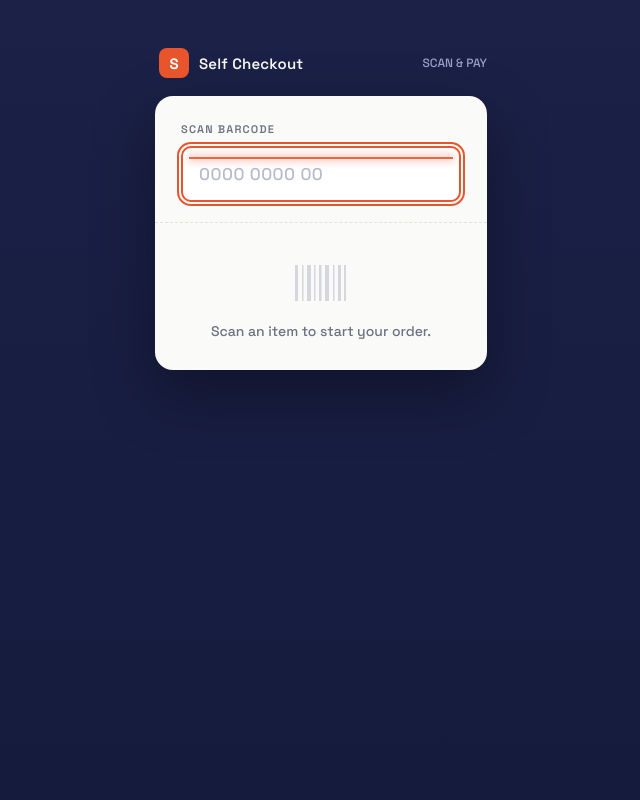
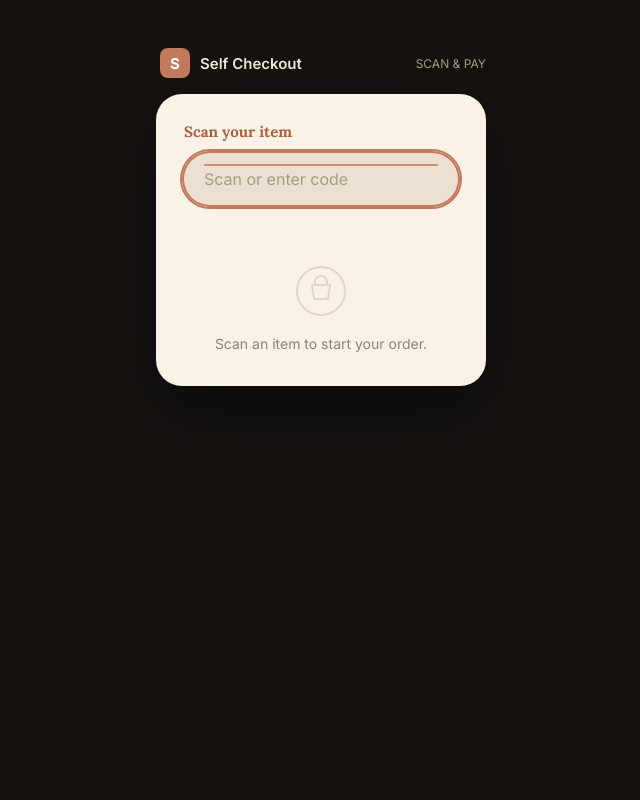
Before and after one commit to vinoth0430/self-checkout, a Django app: page / in a window 1280 px wide. Shown: the whole page, without its empty margins (319-959 px from the left). Run offline with Django 5.2, Linux system fonts and the light colour scheme; data that the repository does not hold is empty; some libraries are stand-ins or nearby versions.

Commit message:
UI update

```diff
--- a/billing/templates/billing/react_app.html
+++ b/billing/templates/billing/react_app.html
@@ -2,220 +2,181 @@
 <html>
 <head>
 <meta charset="UTF-8">
-<meta name="viewport" content="width=device-width, initial-scale=1.0">
+<meta name="viewport" content="width=device-width, initial-scale=1.0, viewport-fit=cover">
 <title>Self Checkout</title>
 <link rel="preconnect" href="https://fonts.googleapis.com">
-<link href="https://fonts.googleapis.com/css2?family=Space+Grotesk:wght@500;600;700&family=JetBrains+Mono:wght@400;500;600&display=swap" rel="stylesheet">
+<link href="https://fonts.googleapis.com/css2?family=Lora:wght@600;700&family=Inter:wght@400;500;600;700&display=swap" rel="stylesheet">
 <script src="https://unpkg.com/react@18/umd/react.production.min.js" crossorigin></script>
 <script src="https://unpkg.com/react-dom@18/umd/react-dom.production.min.js" crossorigin></script>
 <script src="https://unpkg.com/@babel/standalone/babel.min.js"></script>
 <script src="https://checkout.razorpay.com/v1/checkout.js"></script>
 <style>
   :root {
-    --ink: #151B3D;
-    --chili: #E8552C;
-    --paper: #FAFAF8;
-    --slate: #6B7280;
-    --mint: #2A9D8F;
-    --line: #E4E1D8;
+    --ink: #2B2118;
+    --rust: #C17A5D;
+    --rust-dark: #A9613F;
+    --cream: #FAF2E7;
+    --tan: #EDE0D0;
+    --taupe: #8B8378;
+    --line: #E6D9C7;
+    --mint: #4E8577;
   }
-  * { box-sizing: border-box; margin: 0; padding: 0; }
+  * { box-sizing: border-box; margin: 0; padding: 0; -webkit-tap-highlight-color: transparent; }
   @media (prefers-reduced-motion: reduce) {
     *, *::before, *::after { animation-duration: 0.001ms !important; transition-duration: 0.001ms !important; }
   }
+  html, body { overflow-x: hidden; }
   body {
-    font-family: 'Space Grotesk', sans-serif;
-    background: linear-gradient(180deg, #1B2147 0%, #151B3D 100%);
+    font-family: 'Inter', sans-serif;
+    background: #151210;
     color: var(--ink);
     min-height: 100vh;
     display: flex;
     justify-content: center;
     align-items: flex-start;
-    padding: 48px 20px;
+    padding: 48px 20px calc(20px + env(safe-area-inset-bottom));
   }
-  .kiosk {
-    width: 100%;
-    max-width: 460px;
+  .kiosk { width: 100%; max-width: 460px; }
+
+  .brand { display: flex; align-items: center; gap: 10px; color: #EFE6D8; margin-bottom: 16px; padding-left: 4px; }
+  .brand .mark {
+    width: 30px; height: 30px; background: var(--rust); border-radius: 8px;
+    display: flex; align-items: center; justify-content: center; font-weight: 700; font-size: 15px; color: #fff;
   }
-  .brand {
-    display: flex;
-    align-items: center;
-    gap: 10px;
-    color: #F5F4EF;
-    margin-bottom: 18px;
-    padding-left: 4px;
-  }
-  .brand .mark {
-    width: 30px; height: 30px;
-    background: var(--chili);
-    border-radius: 8px;
-    display: flex; align-items: center; justify-content: center;
-    font-weight: 700; font-size: 15px; color: #fff;
-  }
-  .brand .name { font-weight: 600; font-size: 15px; letter-spacing: 0.2px; }
-  .brand .tag { font-size: 12px; color: #9BA1C4; margin-left: auto; }
+  .brand .name { font-weight: 600; font-size: 15px; }
+  .brand .tag { font-size: 12px; color: #A79A85; margin-left: auto; }
 
   .card {
-    background: var(--paper);
-    border-radius: 18px;
-    box-shadow: 0 24px 60px rgba(0,0,0,0.35);
-    overflow: hidden;
+    background: var(--cream); border-radius: 26px; overflow: hidden;
+    box-shadow: 0 24px 60px rgba(0,0,0,0.4);
+    animation: cardIn 0.35s cubic-bezier(0.16, 1, 0.3, 1);
   }
+  @keyframes cardIn { from { opacity: 0; transform: translateY(10px) scale(0.99); } to { opacity: 1; transform: none; } }
 
-  /* --- Scan zone --- */
-  .scan-zone {
-    padding: 26px 26px 20px;
-    border-bottom: 1px dashed var(--line);
-  }
+  .scan-zone { padding: 28px 28px 16px; }
   .scan-label {
-    font-size: 11px; font-weight: 600; letter-spacing: 1.2px;
-    text-transform: uppercase; color: var(--slate); margin-bottom: 10px;
+    font-family: 'Lora', serif; font-weight: 700; font-size: 15px; color: var(--rust-dark);
+    margin-bottom: 12px;
   }
   .scan-input-wrap { position: relative; }
   .scan-input-wrap input {
-    width: 100%;
-    font-family: 'JetBrains Mono', monospace;
-    font-size: 17px;
-    padding: 15px 16px;
-    border: 2px solid var(--ink);
-    border-radius: 10px;
-    outline: none;
-    background: #fff;
-    color: var(--ink);
-    letter-spacing: 0.5px;
+    width: 100%; font-family: 'Inter', sans-serif; font-size: 16px;
+    padding: 16px 20px; border: none; border-radius: 999px;
+    outline: none; background: var(--tan); color: var(--ink);
   }
-  .scan-input-wrap input::placeholder { color: #B7BAC9; font-family: 'Space Grotesk', sans-serif; }
-  .scan-input-wrap input:focus { border-color: var(--chili); }
+  .scan-input-wrap input::placeholder { color: #A79A85; }
+  .scan-input-wrap input:focus { box-shadow: 0 0 0 2px var(--rust); }
   .scan-line {
-    position: absolute; left: 8px; right: 8px; top: 0;
-    height: 2px; background: var(--chili);
-    opacity: 0; pointer-events: none;
-    box-shadow: 0 0 8px 1px rgba(232,85,44,0.6);
+    position: absolute; left: 20px; right: 20px; top: 4px; height: 2px; background: var(--rust);
+    opacity: 0; pointer-events: none; border-radius: 2px;
   }
-  .scan-input-wrap input:focus ~ .scan-line {
-    animation: sweep 1.6s ease-in-out infinite;
-  }
+  .scan-input-wrap input:focus ~ .scan-line { animation: sweep 1.6s ease-in-out infinite; }
   @keyframes sweep {
-    0% { top: 6px; opacity: 0.9; }
-    50% { top: calc(100% - 8px); opacity: 0.9; }
-    51% { opacity: 0; }
-    100% { top: 6px; opacity: 0; }
+    0% { top: 6px; opacity: 0.8; } 50% { top: calc(100% - 8px); opacity: 0.8; }
+    51% { opacity: 0; } 100% { top: 6px; opacity: 0; }
   }
 
-  /* --- Receipt --- */
-  .receipt { padding: 22px 26px 10px; }
-  .receipt-title {
-    font-size: 12px; font-weight: 600; letter-spacing: 1.2px;
-    text-transform: uppercase; color: var(--slate); margin-bottom: 14px;
-  }
+  .receipt { padding: 10px 28px 4px; max-height: 42vh; overflow-y: auto; }
   .item-row {
-    display: grid;
-    grid-template-columns: 1fr auto auto;
-    gap: 4px 10px;
-    align-items: baseline;
-    padding: 9px 0;
-    border-bottom: 1px dashed var(--line);
-    font-family: 'JetBrains Mono', monospace;
-    font-size: 13.5px;
+    display: flex; align-items: center; gap: 14px;
+    padding: 12px 0; border-bottom: 1px solid var(--line);
     animation: land 0.35s ease;
   }
   @keyframes land { from { opacity: 0; transform: translateY(6px); } to { opacity: 1; transform: none; } }
-  .item-row .item-name { color: var(--ink); font-weight: 500; grid-column: 1 / 2; }
-  .item-row .item-qty { color: var(--slate); font-size: 12px; grid-column: 1 / 2; margin-top: 2px; }
-  .item-row .item-total { color: var(--ink); font-weight: 600; text-align: right; }
-  .item-row .item-remove {
-    grid-row: 1 / 3;
-    background: none; border: none; width: auto; margin: 0; padding: 0 0 0 6px;
-    color: #C8CAD6; font-size: 16px; cursor: pointer; line-height: 1;
+  .item-icon {
+    width: 42px; height: 42px; border-radius: 12px; flex-shrink: 0;
+    display: flex; align-items: center; justify-content: center; font-size: 20px;
+    background: var(--tan);
   }
-  .item-row .item-remove:hover { color: var(--chili); }
+  .item-info { flex: 1; min-width: 0; }
+  .item-name { font-family: 'Lora', serif; font-weight: 700; font-size: 15px; color: var(--ink); }
+  .item-meta { font-size: 12.5px; color: var(--taupe); margin-top: 2px; }
+  .item-price { font-weight: 700; font-size: 15px; color: var(--ink); white-space: nowrap; }
+  .item-btns { display: flex; gap: 6px; margin-left: 6px; }
+  .icon-btn {
+    width: 34px; height: 34px; border-radius: 10px; border: none; cursor: pointer;
+    display: flex; align-items: center; justify-content: center; font-size: 16px;
+    margin: 0; padding: 0; transition: transform 0.08s ease;
+  }
+  .icon-btn:active { transform: scale(0.92); }
+  .btn-minus { background: var(--tan); color: var(--ink); }
+  .btn-remove { background: #F7DAD3; color: #C0392B; }
 
-  .empty-state {
-    text-align: center;
-    padding: 40px 20px 30px;
-    color: var(--slate);
-  }
-  .empty-state svg { margin-bottom: 14px; opacity: 0.55; }
+  .empty-state { text-align: center; padding: 44px 24px 34px; color: var(--taupe); }
+  .empty-state svg { margin-bottom: 14px; opacity: 0.5; }
   .empty-state p { font-size: 14px; }
 
   .error-msg {
-    background: #FDECE7; color: var(--chili);
-    border: 1px solid #F6C7B7;
-    padding: 11px 14px; border-radius: 8px;
-    margin: 0 26px 12px; font-size: 13px; font-weight: 500;
+    background: #F7DAD3; color: #A9382A; padding: 12px 16px; border-radius: 12px;
+    margin: 0 28px 12px; font-size: 13px; font-weight: 500; animation: shake 0.4s ease;
   }
+  @keyframes shake { 20%, 60% { transform: translateX(-4px); } 40%, 80% { transform: translateX(4px); } }
 
-  /* --- Totals / receipt tail --- */
-  .totals { padding: 14px 26px 0; }
-  .totals-row {
-    display: flex; justify-content: space-between;
-    font-family: 'JetBrains Mono', monospace;
-    font-size: 13px; color: var(--slate);
-    padding: 3px 0;
+  .totals { padding: 16px 28px 0; }
+  .totals-row { display: flex; justify-content: space-between; font-size: 13.5px; color: var(--taupe); padding: 4px 0; }
+  .grand-row {
+    display: flex; justify-content: space-between; align-items: baseline;
+    padding: 16px 0 22px; margin-top: 8px; border-top: 1px solid var(--line);
   }
-  .grand-row {
-    display: flex; justify-content: space-between;
-    align-items: baseline;
-    padding: 14px 0 20px;
-    margin-top: 8px;
-    border-top: 2px solid var(--ink);
-    font-size: 22px; font-weight: 700; color: var(--ink);
+  .grand-row .label { font-family: 'Lora', serif; font-weight: 700; font-size: 22px; color: var(--ink); }
+  .grand-row .amt { font-family: 'Lora', serif; font-weight: 700; font-size: 26px; color: var(--ink); }
+
+  .actions { padding: 0 28px 28px; }
+  input[type="email"] {
+    width: 100%; font-family: 'Inter', sans-serif; font-size: 16px; padding: 14px 18px;
+    border: 1px solid var(--line); border-radius: 999px; outline: none; margin-bottom: 12px;
+    color: var(--ink); background: #fff;
   }
-  .grand-row .amt { font-family: 'JetBrains Mono', monospace; }
+  input[type="email"]:focus { box-shadow: 0 0 0 2px var(--rust); }
+  button.wide {
+    width: 100%; padding: 17px; font-family: 'Inter', sans-serif; font-size: 16px; font-weight: 700;
+    border: none; border-radius: 999px; cursor: pointer; margin-top: 10px;
+    transition: transform 0.08s ease, opacity 0.15s ease; min-height: 52px;
+  }
+  button.wide:active { transform: scale(0.98); }
+  button.wide:disabled { opacity: 0.6; cursor: not-allowed; }
+  .btn-pay { background: var(--rust); color: #fff; box-shadow: 0 8px 20px rgba(193,122,93,0.35); }
+  .btn-pay:hover:not(:disabled) { background: var(--rust-dark); }
+  .btn-ghost { background: transparent; color: var(--taupe); border: 1px solid var(--line); }
+  .btn-ghost:hover { border-color: var(--taupe); color: var(--ink); }
 
-  /* --- Action zone --- */
-  .actions { padding: 0 26px 26px; }
-  input[type="email"] {
-    width: 100%; font-family: 'Space Grotesk', sans-serif;
-    font-size: 14px; padding: 12px 14px;
-    border: 1.5px solid var(--line); border-radius: 9px;
-    outline: none; margin-bottom: 10px; color: var(--ink);
+  .success-wrap { padding: 38px 28px 12px; text-align: center; }
+  .success-mark {
+    width: 54px; height: 54px; border-radius: 50%; background: var(--mint); color: #fff;
+    display: flex; align-items: center; justify-content: center; font-size: 26px; margin: 0 auto 16px;
+    animation: pop 0.4s cubic-bezier(0.34, 1.56, 0.64, 1);
   }
-  input[type="email"]:focus { border-color: var(--ink); }
-  button {
-    width: 100%; padding: 15px; font-family: 'Space Grotesk', sans-serif;
-    font-size: 15px; font-weight: 600;
-    border: none; border-radius: 10px; cursor: pointer;
-    margin-top: 10px; transition: transform 0.08s ease, opacity 0.15s ease;
-  }
-  button:active { transform: scale(0.98); }
-  button:disabled { opacity: 0.6; cursor: not-allowed; }
-  .btn-pay { background: var(--chili); color: #fff; }
-  .btn-pay:hover:not(:disabled) { opacity: 0.92; }
-  .btn-ghost { background: transparent; color: var(--slate); border: 1.5px solid var(--line); }
-  .btn-ghost:hover { border-color: var(--slate); color: var(--ink); }
-
-  /* --- Success / torn receipt --- */
-  .success-wrap { padding: 34px 26px 10px; text-align: center; }
-  .success-mark {
-    width: 52px; height: 52px; border-radius: 50%;
-    background: var(--mint); color: #fff;
-    display: flex; align-items: center; justify-content: center;
-    font-size: 26px; margin: 0 auto 14px;
-  }
-  .success-wrap h1 { font-size: 20px; margin-bottom: 4px; }
-  .success-wrap .txn-id { font-family: 'JetBrains Mono', monospace; font-size: 12px; color: var(--slate); }
+  @keyframes pop { from { transform: scale(0); } to { transform: scale(1); } }
+  .success-wrap h1 { font-family: 'Lora', serif; font-size: 22px; margin-bottom: 6px; color: var(--ink); }
+  .success-wrap .txn-id { font-size: 12.5px; color: var(--taupe); }
   .tear {
     height: 14px;
-    background:
-      linear-gradient(-45deg, transparent 8px, var(--paper) 0) 0 0,
-      linear-gradient(45deg, transparent 8px, #1B2147 0) 0 0;
-    background-size: 16px 16px; background-repeat: repeat-x;
-    margin-top: 10px;
+    background: linear-gradient(-45deg, transparent 8px, var(--cream) 0) 0 0, linear-gradient(45deg, transparent 8px, #151210 0) 0 0;
+    background-size: 16px 16px; background-repeat: repeat-x; margin-top: 12px;
   }
-  .email-note {
-    font-size: 12.5px; color: var(--mint); font-weight: 500;
-    padding-top: 10px;
-  }
+  .email-note { font-size: 13px; color: var(--mint); font-weight: 600; padding-top: 4px; }
 
   .loading-dot {
     display: inline-block; width: 6px; height: 6px; border-radius: 50%;
-    background: currentColor; margin-right: 5px;
-    animation: pulse 1s ease-in-out infinite;
+    background: currentColor; margin-right: 5px; animation: pulse 1s ease-in-out infinite;
   }
   @keyframes pulse { 0%, 100% { opacity: 0.3; } 50% { opacity: 1; } }
 
-  button:focus-visible, input:focus-visible { outline: 2px solid var(--chili); outline-offset: 2px; }
+  .view-enter { animation: viewIn 0.28s ease; }
+  @keyframes viewIn { from { opacity: 0; transform: translateX(8px); } to { opacity: 1; transform: none; } }
+
+  button:focus-visible, input:focus-visible { outline: 2px solid var(--rust); outline-offset: 2px; }
+
+  @media (max-width: 480px) {
+    body { padding: 20px 12px calc(12px + env(safe-area-inset-bottom)); align-items: flex-start; }
+    .kiosk { max-width: 100%; }
+    .receipt { max-height: 38vh; }
+    .actions.sticky-mobile {
+      position: sticky; bottom: 0; background: var(--cream);
+      margin: 0 -28px; padding: 16px 28px calc(16px + env(safe-area-inset-bottom));
+      box-shadow: 0 -8px 16px rgba(0,0,0,0.06);
+    }
+  }
 </style>
 </head>
 <body>
@@ -230,19 +191,35 @@ async function api(url, options = {}) {
   return res.json();
 }
 
+const ICONS = [
+  { match: ['milk', 'dairy'], icon: '🥛' },
+  { match: ['biscuit', 'cookie'], icon: '🍪' },
+  { match: ['bread'], icon: '🍞' },
+  { match: ['egg'], icon: '🥚' },
+  { match: ['rice'], icon: '🍚' },
+  { match: ['oil'], icon: '🛢️' },
+  { match: ['tea', 'chai'], icon: '🍵' },
+  { match: ['coffee'], icon: '☕' },
+  { match: ['soap', 'wash'], icon: '🧼' },
+  { match: ['chocolate', 'choco'], icon: '🍫' },
+  { match: ['water'], icon: '💧' },
+  { match: ['fruit', 'apple', 'banana'], icon: '🍎' },
+  { match: ['vegetable', 'veg'], icon: '🥦' },
+  { match: ['snack', 'chips'], icon: '🍿' },
+];
+function iconFor(name) {
+  const n = name.toLowerCase();
+  for (const entry of ICONS) if (entry.match.some(m => n.includes(m))) return entry.icon;
+  return '🛒';
+}
+
 function EmptyState() {
   return (
     <div className="empty-state">
-      <svg width="56" height="40" viewBox="0 0 56 40" fill="none">
-        <rect x="2" y="2" width="3" height="36" fill="#B7BAC9"/>
-        <rect x="9" y="2" width="1.5" height="36" fill="#B7BAC9"/>
-        <rect x="14" y="2" width="4" height="36" fill="#B7BAC9"/>
-        <rect x="21" y="2" width="1.5" height="36" fill="#B7BAC9"/>
-        <rect x="26" y="2" width="2.5" height="36" fill="#B7BAC9"/>
-        <rect x="32" y="2" width="4" height="36" fill="#B7BAC9"/>
-        <rect x="40" y="2" width="1.5" height="36" fill="#B7BAC9"/>
-        <rect x="45" y="2" width="3" height="36" fill="#B7BAC9"/>
-        <rect x="51" y="2" width="2" height="36" fill="#B7BAC9"/>
+      <svg width="52" height="52" viewBox="0 0 52 52" fill="none">
+        <circle cx="26" cy="26" r="24" stroke="#C9BBA5" strokeWidth="2"/>
+        <path d="M17 20h18l-2 14H19l-2-14z" stroke="#C9BBA5" strokeWidth="2" strokeLinejoin="round"/>
+        <path d="M20 20v-3a6 6 0 0112 0v3" stroke="#C9BBA5" strokeWidth="2"/>
       </svg>
       <p>Scan an item to start your order.</p>
     </div>
@@ -268,7 +245,14 @@ function App() {
     setBarcode('');
   };
 
-  const handleRemove = async (bc) => setCart(await api('/api/remove/', {method: 'POST', body: JSON.stringify({barcode: bc})}));
+  const handleRemoveOne = async (bc) => setCart(await api('/api/remove/', {method: 'POST', body: JSON.stringify({barcode: bc})}));
+  const handleRemoveAll = async (bc, qty) => {
+    let c = cart;
+    for (let i = 0; i < qty; i++) {
+      c = await api('/api/remove/', {method: 'POST', body: JSON.stringify({barcode: bc})});
+    }
+    setCart(c);
+  };
   const handleClear = async () => setCart(await api('/api/clear/', {method: 'POST'}));
 
   const handlePay = async () => {
@@ -287,7 +271,7 @@ function App() {
         setPaying(false);
       },
       modal: { ondismiss: () => setPaying(false) },
-      theme: { color: '#E8552C' }
+      theme: { color: '#C17A5D' }
     });
     rzp.open();
   };
@@ -306,7 +290,7 @@ function App() {
     return (
       <div className="kiosk">
         <Brand />
-        <div className="card">
+        <div className="card view-enter">
           <div className="success-wrap">
             <div className="success-mark">✓</div>
             <h1>Payment complete</h1>
@@ -316,21 +300,23 @@ function App() {
           <div className="receipt">
             {receipt.items.map((it, i) => (
               <div className="item-row" key={i}>
-                <div className="item-name">{it.name}</div>
-                <div className="item-qty">×{it.qty} · GST ₹{it.gst}</div>
-                <div className="item-total">₹{it.price}</div>
-                <span></span>
+                <div className="item-icon">{iconFor(it.name)}</div>
+                <div className="item-info">
+                  <div className="item-name">{it.name}</div>
+                  <div className="item-meta">×{it.qty} · GST ₹{it.gst}</div>
+                </div>
+                <div className="item-price">₹{it.price}</div>
               </div>
             ))}
           </div>
           <div className="totals">
             <div className="totals-row"><span>Subtotal</span><span>₹{receipt.subtotal}</span></div>
             <div className="totals-row"><span>GST</span><span>₹{receipt.gst_total}</span></div>
-            <div className="grand-row"><span>Total paid</span><span className="amt">₹{receipt.grand_total}</span></div>
+            <div className="grand-row"><span className="label">Total paid</span><span className="amt">₹{receipt.grand_total}</span></div>
           </div>
           <div className="actions" style={{paddingTop: 0}}>
             {receipt.email && <div className="email-note">📧 Receipt sent to {receipt.email}</div>}
-            <button className="btn-pay" onClick={startNewOrder}>Start new order</button>
+            <button className="wide btn-pay" onClick={startNewOrder}>Start new order</button>
           </div>
         </div>
       </div>
@@ -340,12 +326,12 @@ function App() {
   return (
     <div className="kiosk">
       <Brand />
-      <div className="card">
+      <div className="card view-enter">
         <div className="scan-zone">
-          <div className="scan-label">Scan barcode</div>
+          <div className="scan-label">Scan your item</div>
           <form onSubmit={handleScan} className="scan-input-wrap">
             <input ref={inputRef} type="text" value={barcode} onChange={e => setBarcode(e.target.value)}
-                   placeholder="0000 0000 00" autoFocus autoComplete="off" />
+                   placeholder="Scan or enter code" autoFocus autoComplete="off" inputMode="numeric" />
             <div className="scan-line"></div>
           </form>
         </div>
@@ -355,13 +341,18 @@ function App() {
         {cart.items.length > 0 ? (
           <React.Fragment>
             <div className="receipt">
-              <div className="receipt-title">Your cart · {cart.items.length} item{cart.items.length > 1 ? 's' : ''}</div>
-              {cart.items.map((item, i) => (
+              {cart.items.map((item) => (
                 <div className="item-row" key={item.barcode}>
-                  <div className="item-name">{item.name}</div>
-                  <div className="item-qty">×{item.qty} · GST ₹{item.gst}</div>
-                  <div className="item-total">₹{item.line_total}</div>
-                  <button className="item-remove" onClick={() => handleRemove(item.barcode)} aria-label={`Remove one ${item.name}`}>−</button>
+                  <div className="item-icon">{iconFor(item.name)}</div>
+                  <div className="item-info">
+                    <div className="item-name">{item.name}</div>
+                    <div className="item-meta">×{item.qty} · GST ₹{item.gst}</div>
+                  </div>
+                  <div className="item-price">₹{item.line_total}</div>
+                  <div className="item-btns">
+                    <button className="icon-btn btn-minus" onClick={() => handleRemoveOne(item.barcode)} aria-label={`Remove one ${item.name}`}>−</button>
+                    <button className="icon-btn btn-remove" onClick={() => handleRemoveAll(item.barcode, item.qty)} aria-label={`Remove all ${item.name}`}>✕</button>
+                  </div>
                 </div>
               ))}
             </div>
@@ -369,16 +360,16 @@ function App() {
             <div className="totals">
               <div className="totals-row"><span>Subtotal</span><span>₹{cart.subtotal}</span></div>
               <div className="totals-row"><span>GST</span><span>₹{cart.gst_total}</span></div>
-              <div className="grand-row"><span>Total</span><span className="amt">₹{cart.grand_total}</span></div>
+              <div className="grand-row"><span className="label">Total</span><span className="amt">₹{cart.grand_total}</span></div>
             </div>
 
-            <div className="actions">
+            <div className="actions sticky-mobile">
               <input type="email" value={email} onChange={e => setEmail(e.target.value)}
                      placeholder="Email for receipt (optional)" />
-              <button className="btn-pay" onClick={handlePay} disabled={paying}>
+              <button className="wide btn-pay" onClick={handlePay} disabled={paying}>
                 {paying ? (<span><span className="loading-dot"></span>Processing…</span>) : `Pay ₹${cart.grand_total}`}
               </button>
-              <button className="btn-ghost" onClick={handleClear}>Clear cart</button>
+              <button className="wide btn-ghost" onClick={handleClear}>Clear cart</button>
             </div>
           </React.Fragment>
         ) : (
--- a/billing/urls.py
+++ b/billing/urls.py
@@ -7,4 +7,5 @@ urlpatterns = [
     path('api/scan/', views.api_scan, name='api_scan'),
     path('api/clear/', views.api_clear, name='api_clear'),
     path('api/remove/', views.api_remove, name='api_remove'),
+    path('api/delete/', views.api_delete_item, name='api_delete_item'),
 ]
--- a/billing/views.py
+++ b/billing/views.py
@@ -82,6 +82,7 @@ def api_scan(request):
 
 @csrf_exempt
 def api_remove(request):
+    """Remove one unit of an item; deletes the line once qty hits 0."""
     if request.method != 'POST':
         return JsonResponse({'error': 'Invalid method'}, status=405)
     data = json.loads(request.body or '{}')
@@ -97,6 +98,21 @@ def api_remove(request):
 
 
 @csrf_exempt
+def api_delete_item(request):
+    """Delete an item line entirely, regardless of quantity."""
+    if request.method != 'POST':
+        return JsonResponse({'error': 'Invalid method'}, status=405)
+    data = json.loads(request.body or '{}')
+    barcode = data.get('barcode', '')
+    cart = request.session.get('cart', {})
+    if barcode in cart:
+        del cart[barcode]
+        request.session['cart'] = cart
+        request.session.modified = True
+    return JsonResponse(serialize_cart(request))
+
+
+@csrf_exempt
 def api_clear(request):
     if request.method != 'POST':
         return JsonResponse({'error': 'Invalid method'}, status=405)
--- a/selfcheckout_config/urls.py
+++ b/selfcheckout_config/urls.py
@@ -1,5 +1,9 @@
 from django.contrib import admin
 from django.urls import path, include
+
+admin.site.site_header = "Self Checkout Admin"
+admin.site.site_title = "Self Checkout"
+admin.site.index_title = "Store Management"
 
 urlpatterns = [
     path("admin/", admin.site.urls),
```
Also changed, not shown: billing/admin.py (+10 -1 lines), products/admin.py (+13 -1 lines), products/static/admin_theme.css (added, +8 -0 lines), db.sqlite3, products/static/__init__.py (added).
